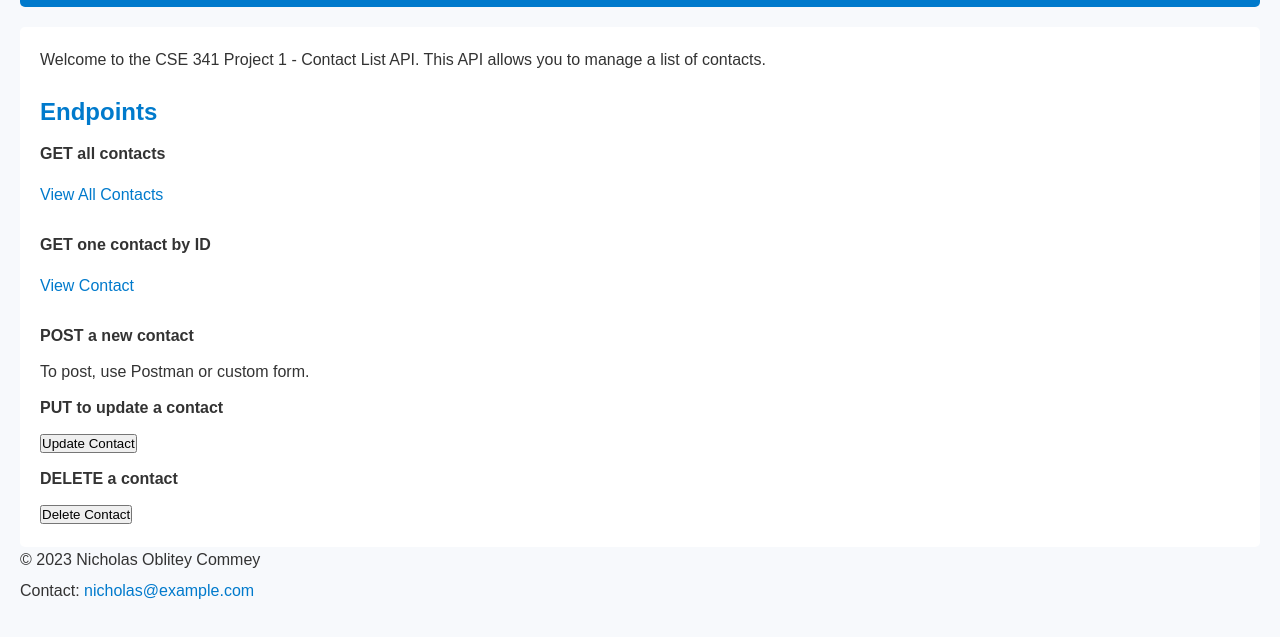
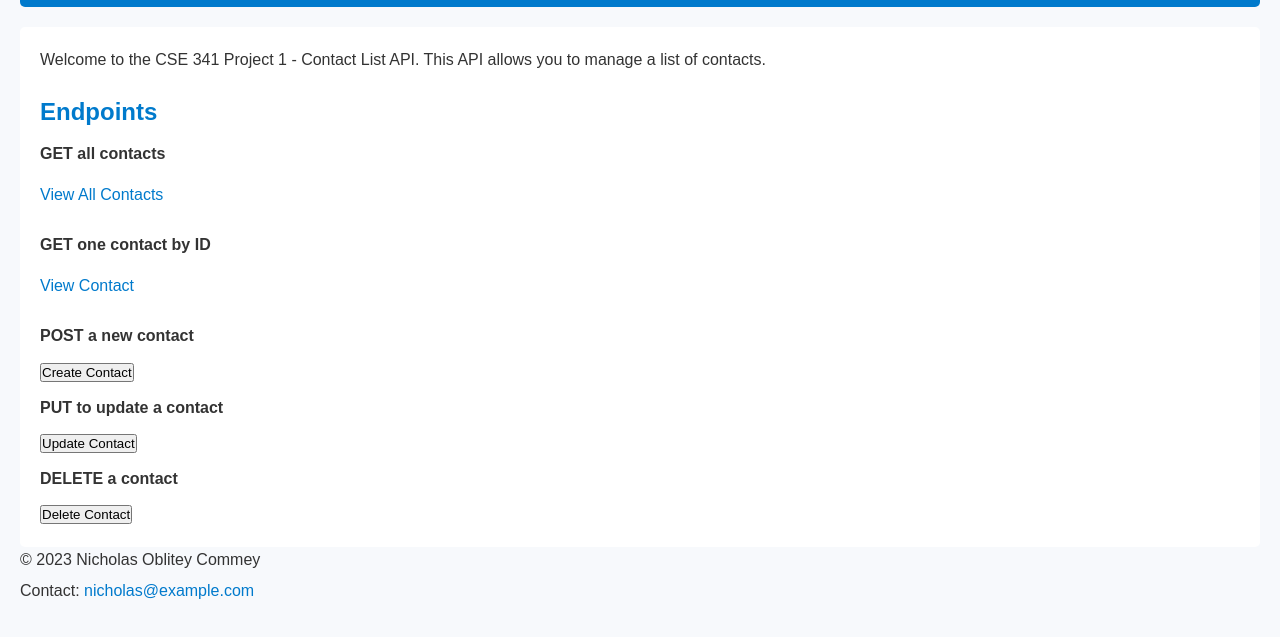
Before and after one commit to nnocj/cse341-project1, a website: page public/index.html in a window 1280 px wide. Shown: the part 99-736 px from the top of the page. Drawn offline with Linux system fonts and the light colour scheme.

Commit message:
SS CREAte

```diff
--- a/public/index.html
+++ b/public/index.html
@@ -27,7 +27,7 @@
         <a href="https://cse341-project1-abgw.onrender.com/api/contacts/68825c5c27c6b982373449c4" target="_blank">View Contact</a>
 
         <li><strong>POST a new contact</strong></li>
-        <p>To post, use Postman or custom form.</p>
+        <button onclick="createContact()">Create Contact</button>
 
         <li><strong>PUT to update a contact</strong></li>
         <button onclick="updateContact('68825c5c27c6b982373449c4')">Update Contact</button>
--- a/public/script.js
+++ b/public/script.js
@@ -57,3 +57,32 @@ async function updateContact(contactId) {
     alert('Error updating contact: ' + error.message);
   }
 }
+
+
+async function createContact() {
+  const newContact = {
+    name: "New Contact",
+    email: "new@example.com",
+    phone: "123-456-7890"
+  };
+
+  try {
+    const response = await fetch('https://cse341-project1-abgw.onrender.com/api/createContact', {
+      method: 'POST',
+      headers: {
+        'Content-Type': 'application/json'
+      },
+      body: JSON.stringify(newContact)
+    });
+
+    const data = await response.json();
+
+    if (response.ok) {
+      alert('Contact created successfully');
+    } else {
+      alert(`Failed to create contact: ${data.error}`);
+    }
+  } catch (error) {
+    alert('Error creating contact: ' + error.message);
+  }
+}
```
